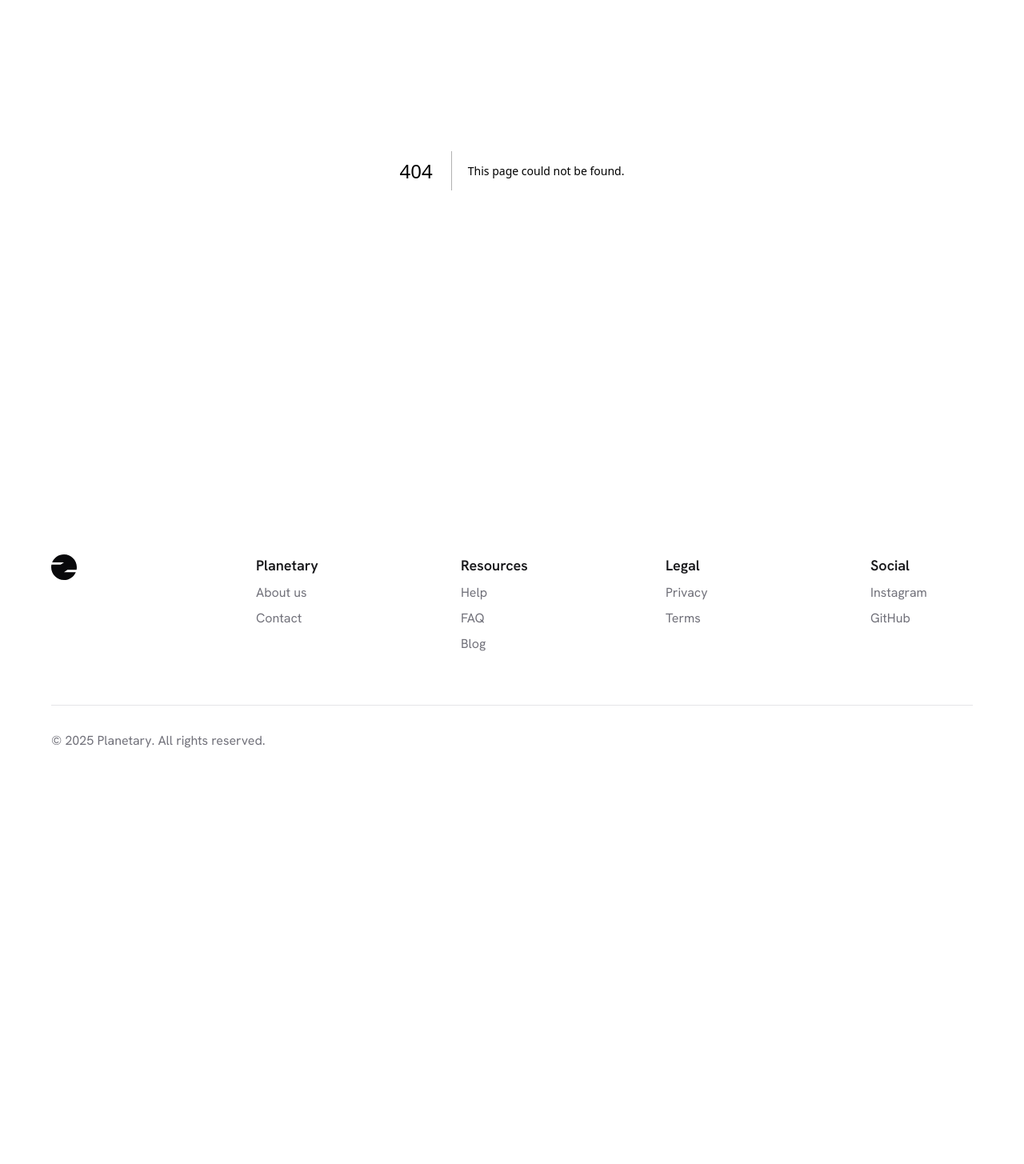
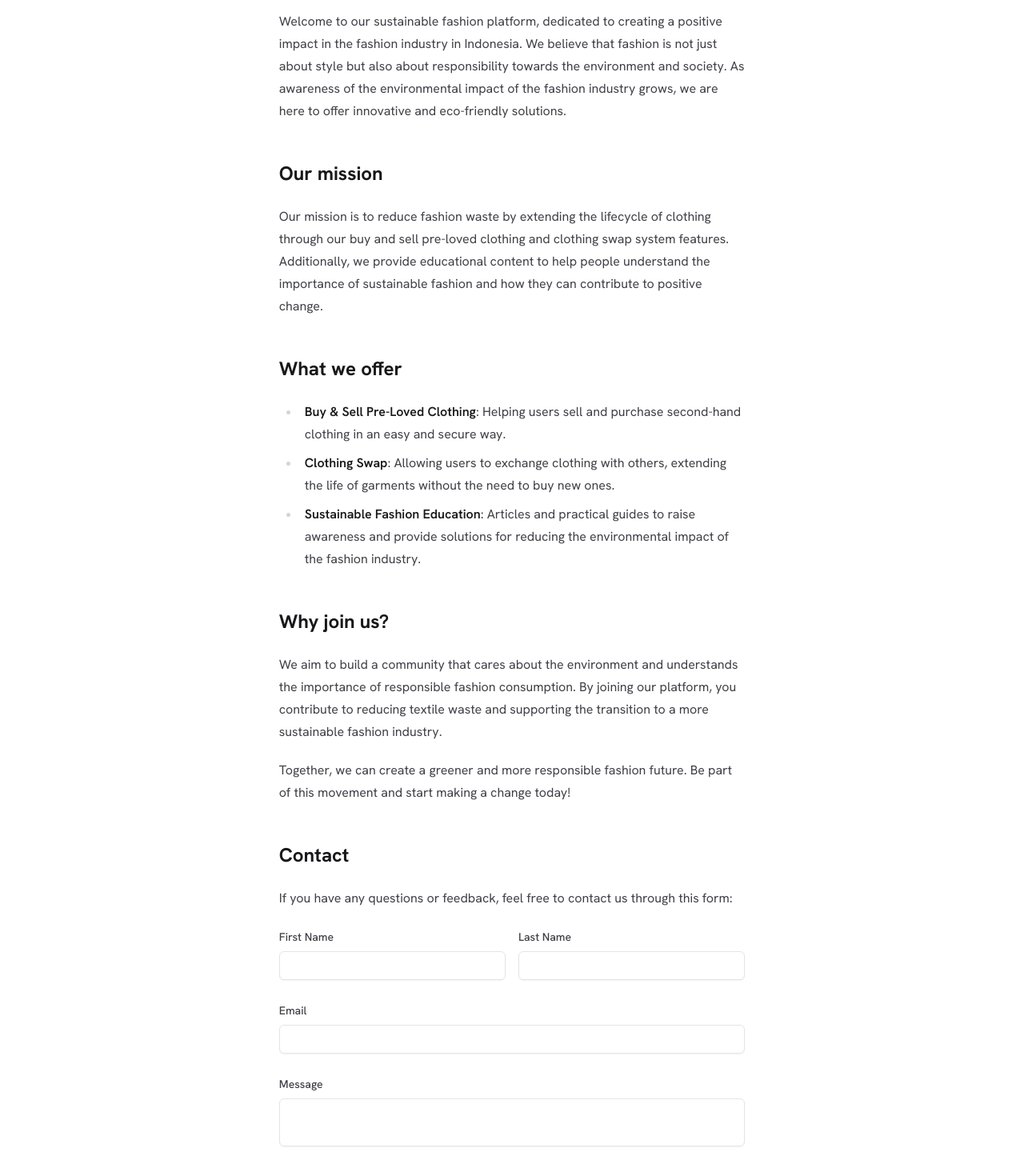
Before and after one commit to ausathdzil/planetary-swap, a Next.js app: page /about in a window 1280 px wide. Before the commit this address had no page. Shown: the part 187-1642 px from the top of the page at 80% size. Before the commit the page ends 1157 px from the top, so only its background shows below. Built offline with nearby package versions, Linux system fonts and the light colour scheme.

Commit message:
Add about page

```diff
--- a/package.json
+++ b/package.json
@@ -10,6 +10,7 @@
   },
   "dependencies": {
     "@radix-ui/react-avatar": "^1.1.3",
+    "@radix-ui/react-label": "^2.1.2",
     "@radix-ui/react-slot": "^1.1.2",
     "class-variance-authority": "^0.7.1",
     "clsx": "^2.1.1",
--- /dev/null
+++ b/src/app/about/page.tsx
@@ -0,0 +1,72 @@
+import EmailForm from "@/components/about/email-form";
+
+export default function AboutPage() {
+  return (
+    <section className="mt-32">
+      <article className="prose prose-zinc">
+        <h1 className="text-center">ABOUT US</h1>
+
+        <p>
+          Welcome to our sustainable fashion platform, dedicated to creating a
+          positive impact in the fashion industry in Indonesia. We believe that
+          fashion is not just about style but also about responsibility towards
+          the environment and society. As awareness of the environmental impact
+          of the fashion industry grows, we are here to offer innovative and
+          eco-friendly solutions.
+        </p>
+
+        <h2>Our mission</h2>
+
+        <p>
+          Our mission is to reduce fashion waste by extending the lifecycle of
+          clothing through our buy and sell pre-loved clothing and clothing swap
+          system features. Additionally, we provide educational content to help
+          people understand the importance of sustainable fashion and how they
+          can contribute to positive change.
+        </p>
+
+        <h2>What we offer</h2>
+
+        <ul>
+          <li>
+            <strong>Buy & Sell Pre-Loved Clothing</strong>: Helping users sell
+            and purchase second-hand clothing in an easy and secure way.
+          </li>
+          <li>
+            <strong>Clothing Swap</strong>: Allowing users to exchange clothing
+            with others, extending the life of garments without the need to buy
+            new ones.
+          </li>
+          <li>
+            <strong>Sustainable Fashion Education</strong>: Articles and
+            practical guides to raise awareness and provide solutions for
+            reducing the environmental impact of the fashion industry.
+          </li>
+        </ul>
+
+        <h2>Why join us?</h2>
+
+        <p>
+          We aim to build a community that cares about the environment and
+          understands the importance of responsible fashion consumption. By
+          joining our platform, you contribute to reducing textile waste and
+          supporting the transition to a more sustainable fashion industry.
+        </p>
+
+        <p>
+          Together, we can create a greener and more responsible fashion future.
+          Be part of this movement and start making a change today!
+        </p>
+
+        <h2 id="contact">Contact</h2>
+
+        <p>
+          If you have any questions or feedback, feel free to contact us through
+          this form:
+        </p>
+
+        <EmailForm />
+      </article>
+    </section>
+  );
+}
--- /dev/null
+++ b/src/components/about/email-form.tsx
@@ -0,0 +1,39 @@
+import { Button } from '@/components/ui/button';
+import { Input } from '@/components/ui/input';
+import { Label } from '@/components/ui/label';
+import { Textarea } from '@/components/ui/textarea';
+import { Mail } from 'lucide-react';
+
+export default function EmailForm() {
+  return (
+    <form className="not-prose space-y-6">
+      <div className="flex gap-4">
+        <div className="w-full space-y-1">
+          <Label htmlFor="firstName">First Name</Label>
+          <Input type="text" id="firstName" name="firstName" />
+        </div>
+        <div className="w-full space-y-1">
+          <Label htmlFor="lastName">Last Name</Label>
+          <Input type="text" id="lastName" name="lastName" />
+        </div>
+      </div>
+
+      <div className="space-y-1">
+        <Label htmlFor="email">Email</Label>
+        <Input type="email" id="email" name="email" />
+      </div>
+
+      <div className="space-y-1">
+        <Label htmlFor="message">Message</Label>
+        <Textarea className="resize-none" id="message" name="message" />
+      </div>
+
+      <div className="flex justify-end">
+        <Button className="rounded-lg" type="submit">
+          <Mail />
+          <span>Send</span>
+        </Button>
+      </div>
+    </form>
+  );
+}
--- a/src/components/auth/password-input.tsx
+++ b/src/components/auth/password-input.tsx
@@ -19,7 +19,7 @@ export default function PasswordInput() {
         <Input
           id={id}
           className="pe-9"
-          placeholder="Password"
+          placeholder="Enter your password"
           type={isVisible ? 'text' : 'password'}
         />
         <button
--- a/src/components/layout/footer.tsx
+++ b/src/components/layout/footer.tsx
@@ -17,7 +17,7 @@ export default function Footer() {
               </Link>
             </li>
             <li>
-              <Link className="hover:text-primary" href="/contact">
+              <Link className="hover:text-primary" href="/about#contact">
                 Contact
               </Link>
             </li>
@@ -27,12 +27,12 @@ export default function Footer() {
           <h2 className="text-lg text-primary font-semibold">Resources</h2>
           <ul className="mt-2 space-y-2">
             <li>
-              <Link className="hover:text-primary" href="/help">
+              <Link className="hover:text-primary" href="#">
                 Help
               </Link>
             </li>
             <li>
-              <Link className="hover:text-primary" href="/help/faq">
+              <Link className="hover:text-primary" href="#">
                 FAQ
               </Link>
             </li>
@@ -47,12 +47,12 @@ export default function Footer() {
           <h2 className="text-lg text-primary font-semibold">Legal</h2>
           <ul className="mt-2 space-y-2">
             <li>
-              <Link className="hover:text-primary" href="/privacy">
+              <Link className="hover:text-primary" href="#">
                 Privacy
               </Link>
             </li>
             <li>
-              <Link className="hover:text-primary" href="/terms">
+              <Link className="hover:text-primary" href="#">
                 Terms
               </Link>
             </li>
--- /dev/null
+++ b/src/components/ui/label.tsx
@@ -0,0 +1,26 @@
+"use client"
+
+import * as React from "react"
+import * as LabelPrimitive from "@radix-ui/react-label"
+import { cva, type VariantProps } from "class-variance-authority"
+
+import { cn } from "@/lib/utils"
+
+const labelVariants = cva(
+  "text-sm font-medium leading-none peer-disabled:cursor-not-allowed peer-disabled:opacity-70"
+)
+
+const Label = React.forwardRef<
+  React.ElementRef<typeof LabelPrimitive.Root>,
+  React.ComponentPropsWithoutRef<typeof LabelPrimitive.Root> &
+    VariantProps<typeof labelVariants>
+>(({ className, ...props }, ref) => (
+  <LabelPrimitive.Root
+    ref={ref}
+    className={cn(labelVariants(), className)}
+    {...props}
+  />
+))
+Label.displayName = LabelPrimitive.Root.displayName
+
+export { Label }
--- /dev/null
+++ b/src/components/ui/textarea.tsx
@@ -0,0 +1,22 @@
+import * as React from "react"
+
+import { cn } from "@/lib/utils"
+
+const Textarea = React.forwardRef<
+  HTMLTextAreaElement,
+  React.ComponentProps<"textarea">
+>(({ className, ...props }, ref) => {
+  return (
+    <textarea
+      className={cn(
+        "flex min-h-[60px] w-full rounded-md border border-input bg-transparent px-3 py-2 text-base shadow-sm placeholder:text-muted-foreground focus-visible:outline-none focus-visible:ring-1 focus-visible:ring-ring disabled:cursor-not-allowed disabled:opacity-50 md:text-sm",
+        className
+      )}
+      ref={ref}
+      {...props}
+    />
+  )
+})
+Textarea.displayName = "Textarea"
+
+export { Textarea }
```
Also changed, not shown: 1 other file (tests, documents, lock files or other folders).
